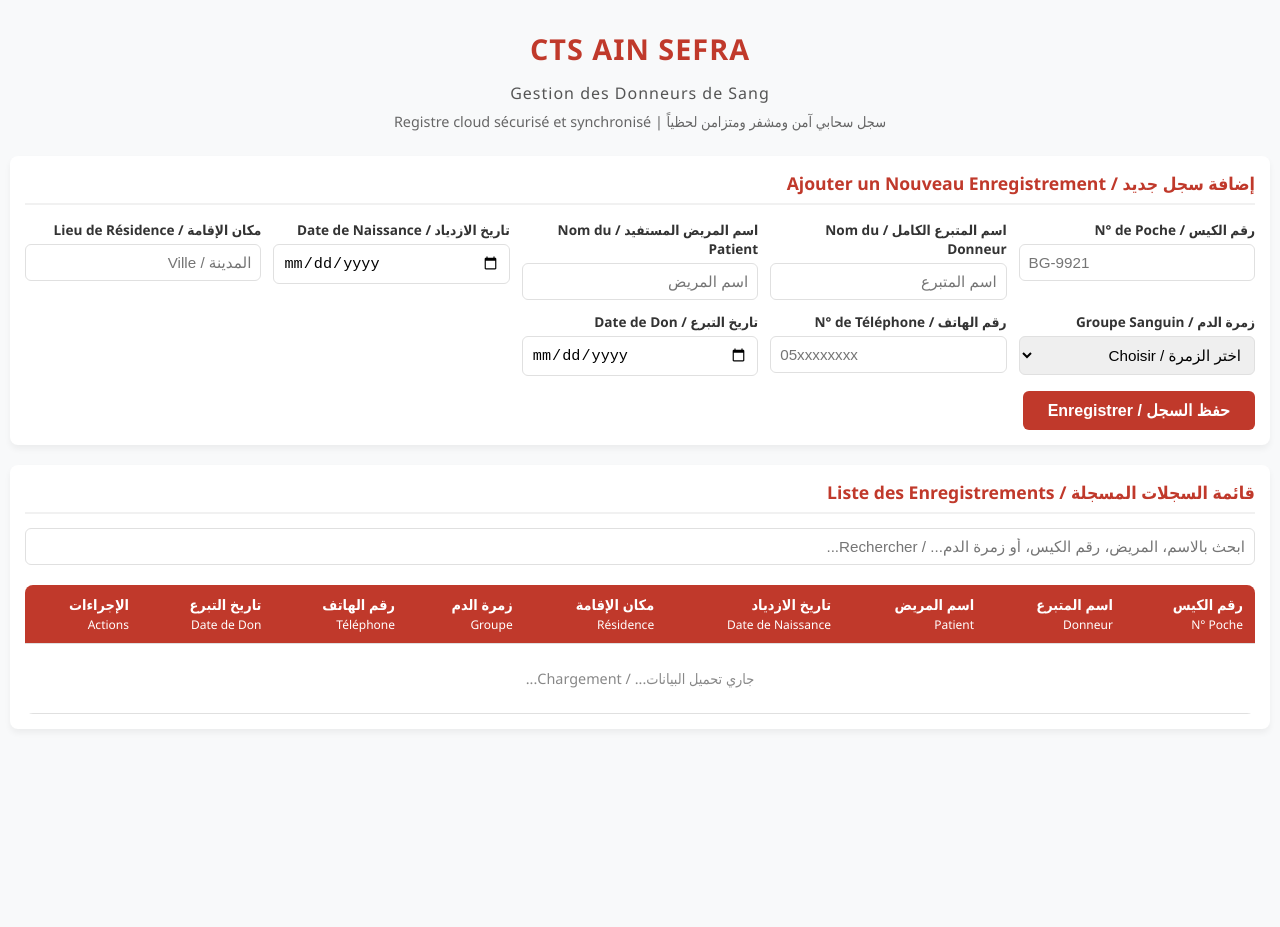
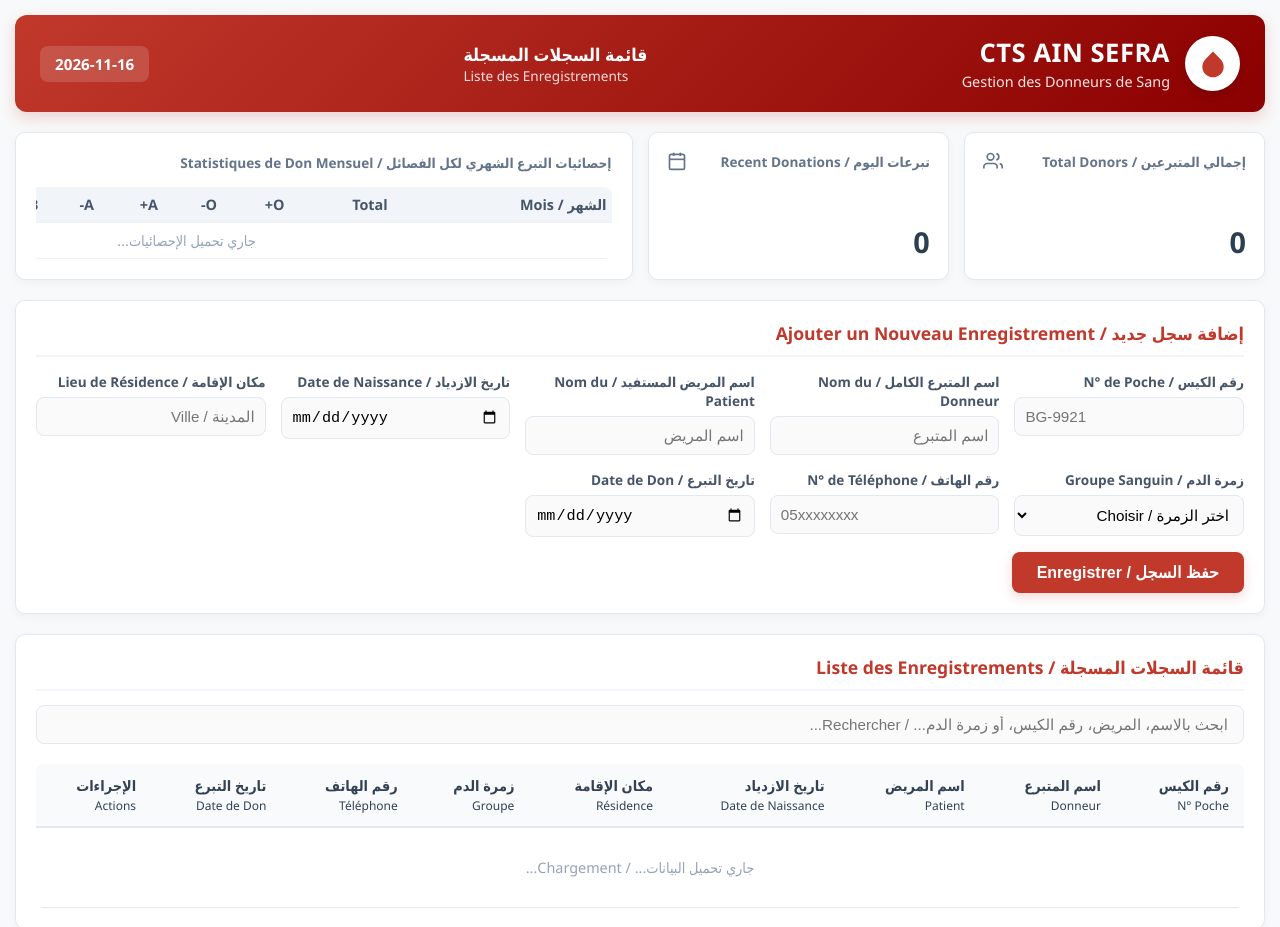
Before and after one commit to ismaildjardini85-lgtm/blood-bank-app, a plain HTML site: page index.html in a window 1280 px wide. Shown: the top 927 px of the page. Before the commit the page ends 800 px from the top, so only its background shows below. Drawn offline with Linux system fonts and the light colour scheme; no server answers.

Commit message:
Refactor HTML structure and styles for better layout
Updated styles and structure for improved layout and readability.

```diff
--- a/index.html
+++ b/index.html
@@ -10,8 +10,9 @@
             --primary-hover: #962d22;
             --bg-color: #f8f9fa;
             --card-bg: #ffffff;
-            --text-color: #333333;
-            --border-color: #e0e0e0;
+            --text-color: #2c3e50;
+            --border-color: #e2e8f0;
+            --accent-red: #e74c3c;
         }
 
         body {
@@ -19,37 +20,143 @@
             background-color: var(--bg-color);
             color: var(--text-color);
             margin: 0;
-            padding: 10px;
+            padding: 15px;
         }
 
         .container {
-            max-width: 1300px;
+            max-width: 1350px;
             margin: 0 auto;
         }
 
-        header {
-            text-align: center;
-            margin-bottom: 25px;
+        /* شريط العنوان الطبي الفاخر */
+        .header-banner {
+            background: linear-gradient(135deg, #c0392b, #8b0000);
+            color: white;
+            padding: 20px 25px;
+            border-radius: 12px;
+            display: flex;
+            justify-content: space-between;
+            align-items: center;
+            box-shadow: 0 6px 15px rgba(192, 57, 43, 0.2);
+            margin-bottom: 20px;
+            flex-wrap: wrap;
+            gap: 15px;
         }
 
-        header h1 {
-            color: var(--primary-color);
-            margin-bottom: 5px;
-            font-size: 1.8rem;
-            letter-spacing: 1px;
+        .header-title-box {
+            display: flex;
+            align-items: center;
+            gap: 15px;
         }
 
-        header p {
-            color: #666;
-            margin-top: 0;
-            font-size: 0.9rem;
+        .blood-logo {
+            width: 55px;
+            height: 55px;
+            background: white;
+            border-radius: 50%;
+            display: flex;
+            align-items: center;
+            justify-content: center;
+            box-shadow: 0 4px 10px rgba(0,0,0,0.15);
         }
 
+        .header-title-box h1 {
+            margin: 0;
+            font-size: 1.6rem;
+            letter-spacing: 0.5px;
+        }
+
+        .header-title-box span {
+            font-size: 0.9rem;
+            opacity: 0.9;
+        }
+
+        .header-date-badge {
+            background: rgba(255, 255, 255, 0.15);
+            padding: 8px 15px;
+            border-radius: 8px;
+            font-size: 0.95rem;
+            font-weight: 600;
+        }
+
+        /* لوحة الإحصائيات العلوية */
+        .stats-dashboard {
+            display: grid;
+            grid-template-columns: repeat(auto-fit, minmax(240px, 1fr));
+            gap: 15px;
+            margin-bottom: 20px;
+        }
+
+        .stat-card {
+            background: var(--card-bg);
+            padding: 18px;
+            border-radius: 10px;
+            box-shadow: 0 3px 10px rgba(0,0,0,0.04);
+            border: 1px solid var(--border-color);
+            display: flex;
+            flex-direction: column;
+            justify-content: space-between;
+        }
+
+        .stat-card-header {
+            display: flex;
+            justify-content: space-between;
+            align-items: center;
+            color: #64748b;
+            font-size: 0.85rem;
+            font-weight: 600;
+        }
+
+        .stat-card-value {
+            font-size: 1.8rem;
+            font-weight: bold;
+            color: var(--text-color);
+            margin-top: 8px;
+        }
+
+        /* بطاقة إحصائيات التبرع الشهري العريضة */
+        .monthly-stats-card {
+            background: var(--card-bg);
+            padding: 20px;
+            border-radius: 10px;
+            box-shadow: 0 3px 10px rgba(0,0,0,0.04);
+            border: 1px solid var(--border-color);
+            grid-column: span 2;
+        }
+
+        @media (max-width: 900px) {
+            .monthly-stats-card {
+                grid-column: span 1;
+            }
+        }
+
+        .monthly-table {
+            width: 100%;
+            border-collapse: collapse;
+            margin-top: 10px;
+            font-size: 0.85rem;
+            text-align: center;
+        }
+
+        .monthly-table th, .monthly-table td {
+            padding: 8px 5px;
+            border-bottom: 1px solid #edf2f7;
+            white-space: nowrap;
+        }
+
+        .monthly-table th {
+            background-color: #f1f5f9;
+            color: #475569;
+            font-weight: 600;
+        }
+
+        /* بطاقات النموذج وجدول البيانات */
         .card {
             background-color: var(--card-bg);
-            border-radius: 8px;
-            box-shadow: 0 4px 6px rgba(0, 0, 0, 0.05);
-            padding: 15px;
+            border-radius: 10px;
+            box-shadow: 0 3px 10px rgba(0, 0, 0, 0.04);
+            border: 1px solid var(--border-color);
+            padding: 20px;
             margin-bottom: 20px;
         }
 
@@ -57,14 +164,14 @@
             margin-top: 0;
             font-size: 1.1rem;
             color: var(--primary-color);
-            border-bottom: 2px solid #f1f1f1;
-            padding-bottom: 8px;
+            border-bottom: 2px solid #f1f5f9;
+            padding-bottom: 10px;
         }
 
         .form-grid {
             display: grid;
-            grid-template-columns: repeat(auto-fit, minmax(200px, 1fr));
-            gap: 12px;
+            grid-template-columns: repeat(auto-fit, minmax(210px, 1fr));
+            gap: 15px;
         }
 
         .form-group {
@@ -73,20 +180,28 @@
         }
 
         .form-group label {
-            margin-bottom: 5px;
+            margin-bottom: 6px;
             font-weight: 600;
             font-size: 0.85rem;
+            color: #475569;
         }
 
         .form-group input, .form-group select {
-            padding: 9px;
+            padding: 10px;
             border: 1px solid var(--border-color);
-            border-radius: 6px;
+            border-radius: 8px;
             font-size: 0.95rem;
             outline: none;
-            transition: border-color 0.2s;
+            transition: all 0.2s;
+            background-color: #fafafa;
             width: 100%;
             box-sizing: border-box;
+        }
+
+        .form-group input:focus, .form-group select:focus {
+            border-color: var(--primary-color);
+            background-color: #fff;
+            box-shadow: 0 0 0 3px rgba(192, 57, 43, 0.1);
         }
 
         .ltr-input {
@@ -94,22 +209,18 @@
             text-align: left;
         }
 
-        .form-group input:focus, .form-group select:focus {
-            border-color: var(--primary-color);
-        }
-
         .btn {
             background-color: var(--primary-color);
             color: white;
             border: none;
-            padding: 10px 20px;
+            padding: 11px 25px;
             font-size: 1rem;
-            border-radius: 6px;
+            border-radius: 8px;
             cursor: pointer;
             transition: background-color 0.2s;
             font-weight: bold;
             margin-top: 15px;
-            width: 100%;
+            box-shadow: 0 4px 12px rgba(192, 57, 43, 0.2);
         }
 
         .btn:hover {
@@ -118,6 +229,7 @@
 
         .btn-update {
             background-color: #27ae60 !important;
+            box-shadow: 0 4px 12px rgba(39, 174, 96, 0.2);
         }
         .btn-update:hover {
             background-color: #219653 !important;
@@ -131,10 +243,11 @@
 
         .search-bar input {
             flex: 1;
-            padding: 9px;
+            padding: 10px 15px;
             border: 1px solid var(--border-color);
-            border-radius: 6px;
+            border-radius: 8px;
             font-size: 0.95rem;
+            background-color: #fafafa;
         }
 
         .table-container {
@@ -150,11 +263,11 @@
             border-radius: 8px;
             overflow: hidden;
             direction: rtl;
-            min-width: 800px;
+            min-width: 850px;
         }
 
         th, td {
-            padding: 10px 12px;
+            padding: 12px 15px;
             text-align: right;
             border-bottom: 1px solid var(--border-color);
             font-size: 0.9rem;
@@ -165,7 +278,6 @@
             direction: ltr;
             unicode-bidi: embed;
             text-align: right;
-            min-width: 100px;
         }
 
         .number-text {
@@ -175,57 +287,117 @@
         }
 
         th {
-            background-color: var(--primary-color);
-            color: white;
+            background-color: #f8fafc;
+            color: #334155;
             font-weight: 600;
+            border-bottom: 2px solid var(--border-color);
         }
 
         tr:hover {
-            background-color: #fdfdfd;
+            background-color: #fcfcfc;
         }
 
         .action-buttons {
             display: flex;
-            gap: 5px;
+            gap: 6px;
         }
 
         .actions-btn {
-            background-color: #e74c3c;
+            background-color: #ef4444;
             color: white;
             border: none;
-            padding: 5px 10px;
-            border-radius: 4px;
+            padding: 6px 12px;
+            border-radius: 6px;
             cursor: pointer;
             font-size: 0.8rem;
+            font-weight: 600;
+            transition: opacity 0.2s;
         }
         .actions-btn:hover {
-            background-color: #c0392b;
+            opacity: 0.9;
         }
 
         .edit-btn {
-            background-color: #2980b9;
-        }
-        .edit-btn:hover {
-            background-color: #2471a3;
+            background-color: #0284c7;
         }
 
         .empty-state {
             text-align: center;
-            color: #888;
-            padding: 25px;
+            color: #94a3b8;
+            padding: 30px;
         }
     </style>
 </head>
 <body>
 
-    <!-- النظام الأساسي / Application Principale -->
-    <div class="container" id="mainApp">
-        <header>
-            <h1>CTS AIN SEFRA<br><span style="font-size: 1rem; font-weight: normal; color: #555;">Gestion des Donneurs de Sang</span></h1>
-            <p>سجل سحابي آمن ومشفر ومتزامن لحظياً | Registre cloud sécurisé et synchronisé</p>
-        </header>
+    <div class="container">
+        <!-- شريط العنوان الاحترافي مع شعار قطرة الدم -->
+        <div class="header-banner">
+            <div class="header-title-box">
+                <div class="blood-logo">
+                    <svg width="32" height="32" viewBox="0 0 24 24" fill="#c0392b">
+                        <path d="M12 2.69l5.66 5.66a8 8 0 1 1-11.31 0z"></path>
+                    </svg>
+                </div>
+                <div>
+                    <h1>CTS AIN SEFRA</h1>
+                    <span>Gestion des Donneurs de Sang</span>
+                </div>
+            </div>
+            <div style="text-align: left;">
+                <div style="font-size: 1.1rem; font-weight: bold;">قائمة السجلات المسجلة</div>
+                <div style="font-size: 0.85rem; opacity: 0.85;">Liste des Enregistrements</div>
+            </div>
+            <div class="header-date-badge" id="currentDateBadge">2026-11-16</div>
+        </div>
 
-        <!-- نموذج الإضافة والتعديل / Formulaire d'ajout / modification -->
+        <!-- لوحة الإحصائيات (إحصائيات عامة وإحصائيات شهرية تفصيلية لكل الفصائل) -->
+        <div class="stats-dashboard">
+            <div class="stat-card">
+                <div class="stat-card-header">
+                    <span>إجمالي المتبرعين / Total Donors</span>
+                    <svg width="20" height="20" fill="none" stroke="currentColor" stroke-width="2" viewBox="0 0 24 24"><path d="M17 21v-2a4 4 0 0 0-4-4H5a4 4 0 0 0-4 4v2"></path><circle cx="9" cy="7" r="4"></circle><path d="M23 21v-2a4 4 0 0 0-3-3.87"></path><path d="M16 3.13a4 4 0 0 1 0 7.75"></path></svg>
+                </div>
+                <div class="stat-card-value" id="totalDonorsCount">0</div>
+            </div>
+
+            <div class="stat-card">
+                <div class="stat-card-header">
+                    <span>تبرعات اليوم / Recent Donations</span>
+                    <svg width="20" height="20" fill="none" stroke="currentColor" stroke-width="2" viewBox="0 0 24 24"><rect x="3" y="4" width="18" height="18" rx="2" ry="2"></rect><line x1="16" y1="2" x2="16" y2="6"></line><line x1="8" y1="2" x2="8" y2="6"></line><line x1="3" y1="10" x2="21" y2="10"></line></svg>
+                </div>
+                <div class="stat-card-value" id="todayDonationsCount">0</div>
+            </div>
+
+            <div class="monthly-stats-card">
+                <div class="stat-card-header" style="margin-bottom: 5px;">
+                    <span>إحصائيات التبرع الشهري لكل الفصائل / Statistiques de Don Mensuel</span>
+                </div>
+                <div style="overflow-x: auto;">
+                    <table class="monthly-table">
+                        <thead>
+                            <tr>
+                                <th>الشهر / Mois</th>
+                                <th>Total</th>
+                                <th>O+</th>
+                                <th>O-</th>
+                                <th>A+</th>
+                                <th>A-</th>
+                                <th>B+</th>
+                                <th>B-</th>
+                                <th>AB+</th>
+                                <th>AB-</th>
+                            </tr>
+                        </thead>
+                        <tbody id="monthlyStatsBody">
+                            <tr><td colspan="10" style="text-align: center; color: #94a3b8;">جاري تحميل الإحصائيات...</td></tr>
+                        </tbody>
+                    </table>
+                </div>
+            </div>
+        </div>
+
+        <!-- نموذج الإضافة والتعديل -->
         <div class="card">
             <h2 id="formTitle">إضافة سجل جديد / Ajouter un Nouveau Enregistrement</h2>
             <form id="donorForm">
@@ -274,11 +446,11 @@
                         <input type="date" id="donationDate" class="ltr-input" required>
                     </div>
                 </div>
-                <button type="submit" id="submitBtn" class="btn" style="width: auto; padding: 10px 25px;">حفظ السجل / Enregistrer</button>
+                <button type="submit" id="submitBtn" class="btn">حفظ السجل / Enregistrer</button>
             </form>
         </div>
 
-        <!-- جدول السجلات والبحث / Table et Recherche -->
+        <!-- جدول السجلات والبحث -->
         <div class="card">
             <h2>قائمة السجلات المسجلة / Liste des Enregistrements</h2>
             <div class="search-bar">
@@ -322,140 +494,4 @@
         };
 
         const app = initializeApp(firebaseConfig);
-        const db = getFirestore(app);
-
-        const donorForm = document.getElementById('donorForm');
-        const donorTableBody = document.getElementById('donorTableBody');
-        const searchInput = document.getElementById('searchInput');
-        const editIdInput = document.getElementById('editId');
-        const formTitle = document.getElementById('formTitle');
-        const submitBtn = document.getElementById('submitBtn');
-
-        let allDonors = [];
-
-        onSnapshot(collection(db, "donors"), (snapshot) => {
-            allDonors = [];
-            snapshot.forEach((docSnap) => {
-                allDonors.push({ id: docSnap.id, ...docSnap.data() });
-            });
-
-            allDonors.sort((a, b) => {
-                let numA = parseInt(a.bagId.replace(/\D/g, '')) || 0;
-                let numB = parseInt(b.bagId.replace(/\D/g, '')) || 0;
-                if (numA === numB) {
-                    return a.bagId.localeCompare(b.bagId);
-                }
-                return numA - numB;
-            });
-
-            renderTable(allDonors);
-        });
-
-        function renderTable(data) {
-            donorTableBody.innerHTML = '';
-            if (data.length === 0) {
-                donorTableBody.innerHTML = `<tr><td colspan="9" class="empty-state">لا توجد بيانات مسجلة حالياً / Aucune donnée enregistrée</td></tr>`;
-                return;
-            }
-
-            data.forEach((donor) => {
-                const tr = document.createElement('tr');
-                tr.innerHTML = `
-                    <td><span class="number-text">${donor.bagId}</span></td>
-                    <td>${donor.donorName}</td>
-                    <td>${donor.patientName || '-'}</td>
-                    <td class="date-cell"><bdo dir="ltr">${donor.birthDate}</bdo></td>
-                    <td>${donor.location}</td>
-                    <td><strong>${donor.bloodGroup}</strong></td>
-                    <td><span class="number-text">${donor.phone}</span></td>
-                    <td class="date-cell"><bdo dir="ltr">${donor.donationDate}</bdo></td>
-                    <td>
-                        <div class="action-buttons">
-                            <button class="actions-btn edit-btn" onclick="editDonor('${donor.id}')">تعديل / Modifier</button>
-                            <button class="actions-btn" onclick="deleteDonor('${donor.id}')">حذف / Supprimer</button>
-                        </div>
-                    </td>
-                `;
-                donorTableBody.appendChild(tr);
-            });
-        }
-
-        donorForm.addEventListener('submit', async function(e) {
-            e.preventDefault();
-
-            const donorData = {
-                bagId: document.getElementById('bagId').value,
-                donorName: document.getElementById('donorName').value,
-                patientName: document.getElementById('patientName').value,
-                birthDate: document.getElementById('birthDate').value,
-                location: document.getElementById('location').value,
-                bloodGroup: document.getElementById('bloodGroup').value,
-                phone: document.getElementById('phone').value,
-                donationDate: document.getElementById('donationDate').value
-            };
-
-            const currentEditId = editIdInput.value;
-
-            try {
-                if (currentEditId) {
-                    await updateDoc(doc(db, "donors", currentEditId), donorData);
-                    alert("تم تحديث السجل بنجاح / Mis à jour avec succès");
-                    editIdInput.value = "";
-                    formTitle.innerText = "إضافة سجل جديد / Ajouter un Nouveau Enregistrement";
-                    submitBtn.innerText = "حفظ السجل / Enregistrer";
-                    submitBtn.classList.remove('btn-update');
-                } else {
-                    await addDoc(collection(db, "donors"), donorData);
-                }
-                donorForm.reset();
-            } catch (error) {
-                alert("حدث خطأ أثناء الحفظ: " + error.message);
-            }
-        });
-
-        window.editDonor = function(id) {
-            const donor = allDonors.find(d => d.id === id);
-            if (donor) {
-                editIdInput.value = donor.id;
-                document.getElementById('bagId').value = donor.bagId || '';
-                document.getElementById('donorName').value = donor.donorName || '';
-                document.getElementById('patientName').value = donor.patientName || '';
-                document.getElementById('birthDate').value = donor.birthDate || '';
-                document.getElementById('location').value = donor.location || '';
-                document.getElementById('bloodGroup').value = donor.bloodGroup || '';
-                document.getElementById('phone').value = donor.phone || '';
-                document.getElementById('donationDate').value = donor.donationDate || '';
-
-                formTitle.innerText = "تعديل السجل / Modifier l'enregistrement";
-                submitBtn.innerText = "تحديث السجل / Mettre à jour";
-                submitBtn.classList.add('btn-update');
-
-                window.scrollTo({ top: 0, behavior: 'smooth' });
-            }
-        }
-
-        window.deleteDonor = async function(id) {
-            if (confirm('هل أنت متأكد من حذف هذا السجل؟ / Êtes-vous sûr de vouloir supprimer cet enregistrement ?')) {
-                try {
-                    await deleteDoc(doc(db, "donors", id));
-                } catch (error) {
-                    alert("حدث خطأ أثناء الحذف: " + error.message);
-                }
-            }
-        }
-
-        searchInput.addEventListener('input', function(e) {
-            const query = e.target.value.toLowerCase();
-            const filtered = allDonors.filter(donor =>
-                donor.donorName.toLowerCase().includes(query) ||
-                (donor.patientName && donor.patientName.toLowerCase().includes(query)) ||
-                donor.bagId.toLowerCase().includes(query) ||
-                donor.bloodGroup.toLowerCase().includes(query) ||
-                donor.location.toLowerCase().includes(query)
-            );
-            renderTable(filtered);
-        });
-    </script>
-
-</body>
-</html>
+        const db = getFirestore(
```
